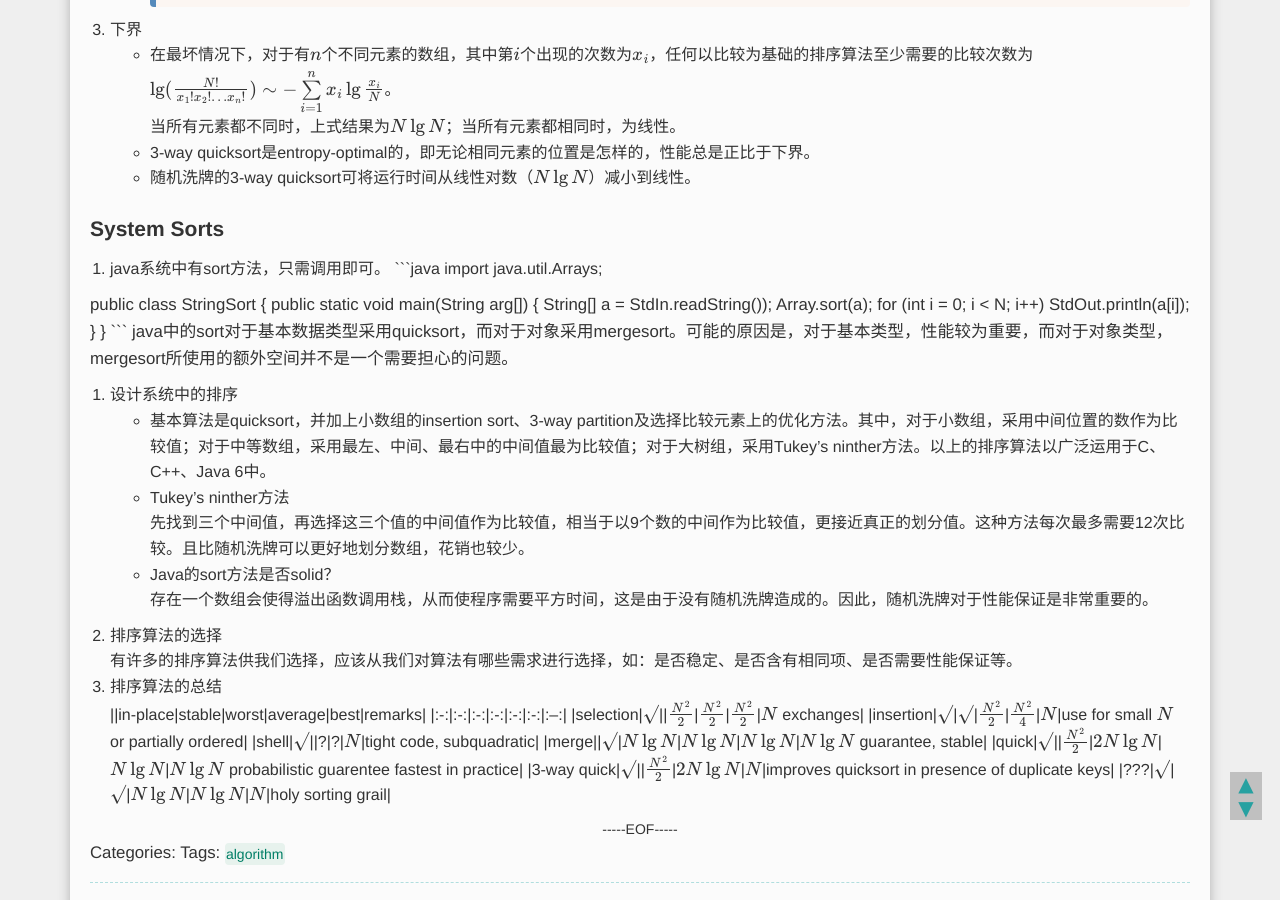
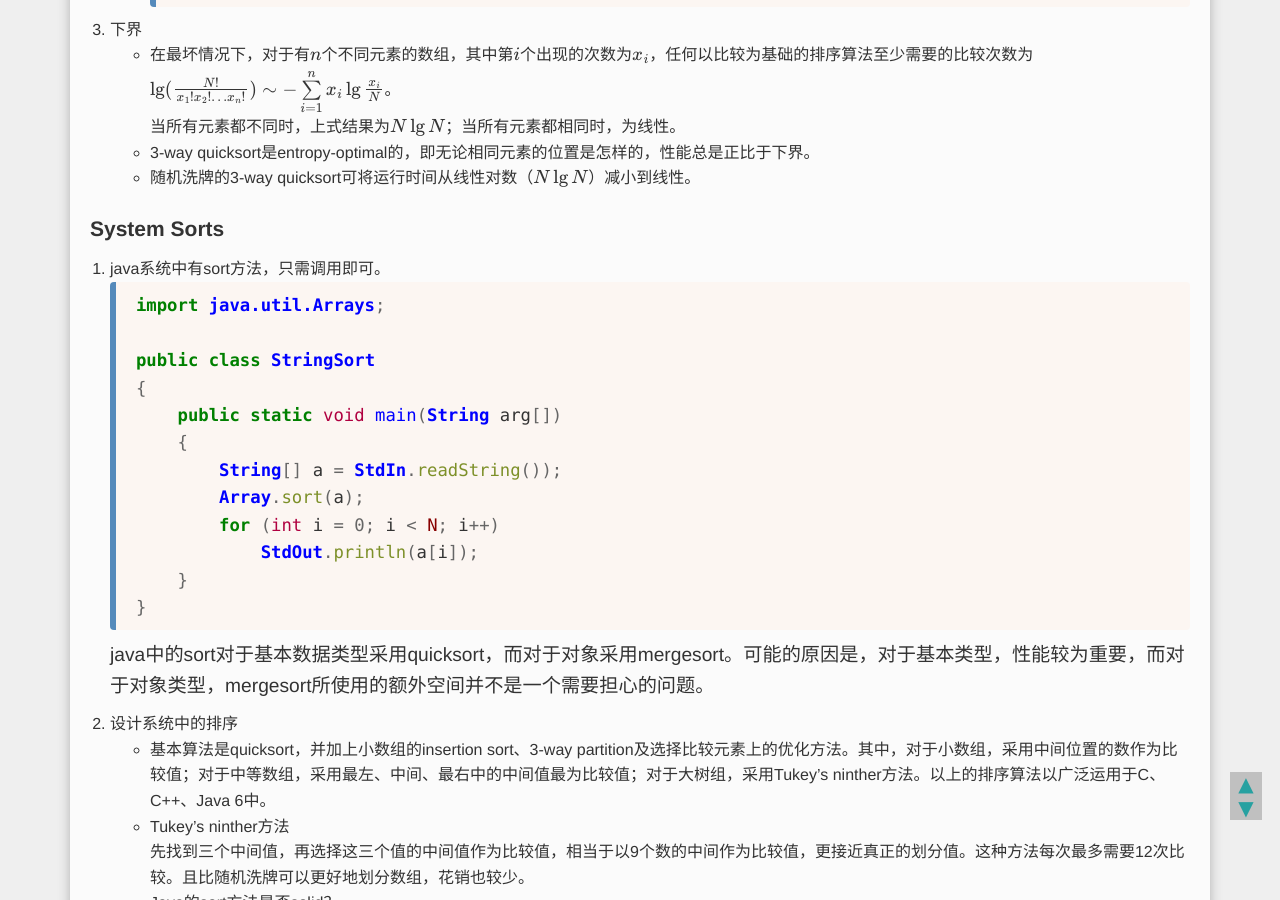
Before and after one commit to YurieSun/YurieSun.github.io, a Jekyll site: the page built from _posts/2019-04-21-learning-algorithm-quicksort.md, in a window 1280 px wide and 900 px high, scrolled down 5192 px. Built offline with Jekyll 4.4.1, drawn with Linux system fonts in a browser that asks for light colours; formulas are drawn with MathJax 3.

Commit message:
revise dispaly problem of some code

````diff
--- a/_posts/2019-04-21-learning-algorithm-quicksort.md
+++ b/_posts/2019-04-21-learning-algorithm-quicksort.md
@@ -191,20 +191,20 @@ tag: [algorithm]
 
 ### System Sorts
 1. java系统中有sort方法，只需调用即可。
-```java
-import java.util.Arrays;
+    ```java
+    import java.util.Arrays;
 
-public class StringSort
-{
-    public static void main(String arg[])
+    public class StringSort
     {
-        String[] a = StdIn.readString());
-        Array.sort(a);
-        for (int i = 0; i < N; i++)
-            StdOut.println(a[i]);
+        public static void main(String arg[])
+        {
+            String[] a = StdIn.readString());
+            Array.sort(a);
+            for (int i = 0; i < N; i++)
+                StdOut.println(a[i]);
+        }
     }
-}
-```
+    ```
 java中的sort对于基本数据类型采用quicksort，而对于对象采用mergesort。可能的原因是，对于基本类型，性能较为重要，而对于对象类型，mergesort所使用的额外空间并不是一个需要担心的问题。
 2. 设计系统中的排序
     * 基本算法是quicksort，并加上小数组的insertion sort、3-way partition及选择比较元素上的优化方法。其中，对于小数组，采用中间位置的数作为比较值；对于中等数组，采用最左、中间、最右中的中间值最为比较值；对于大树组，采用Tukey's ninther方法。以上的排序算法以广泛运用于C、C++、Java 6中。
````
